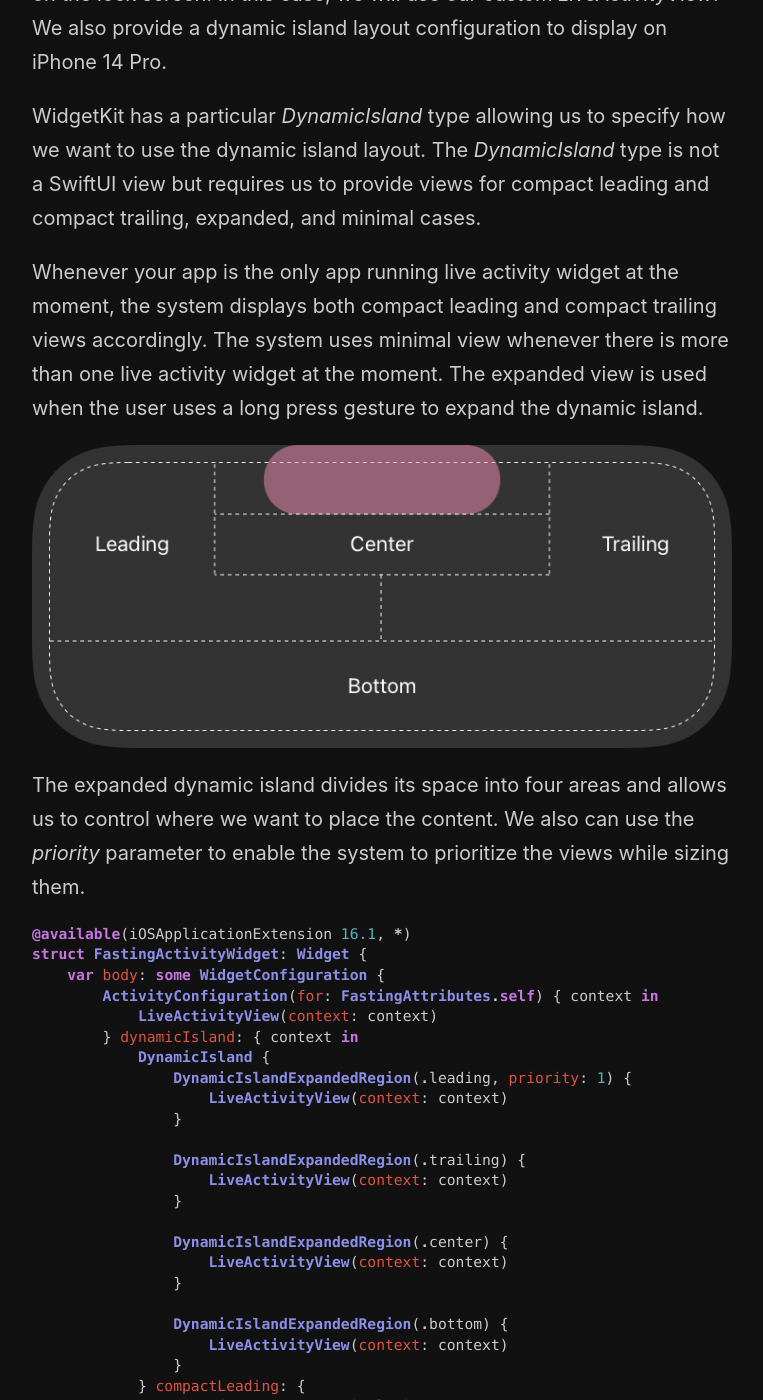
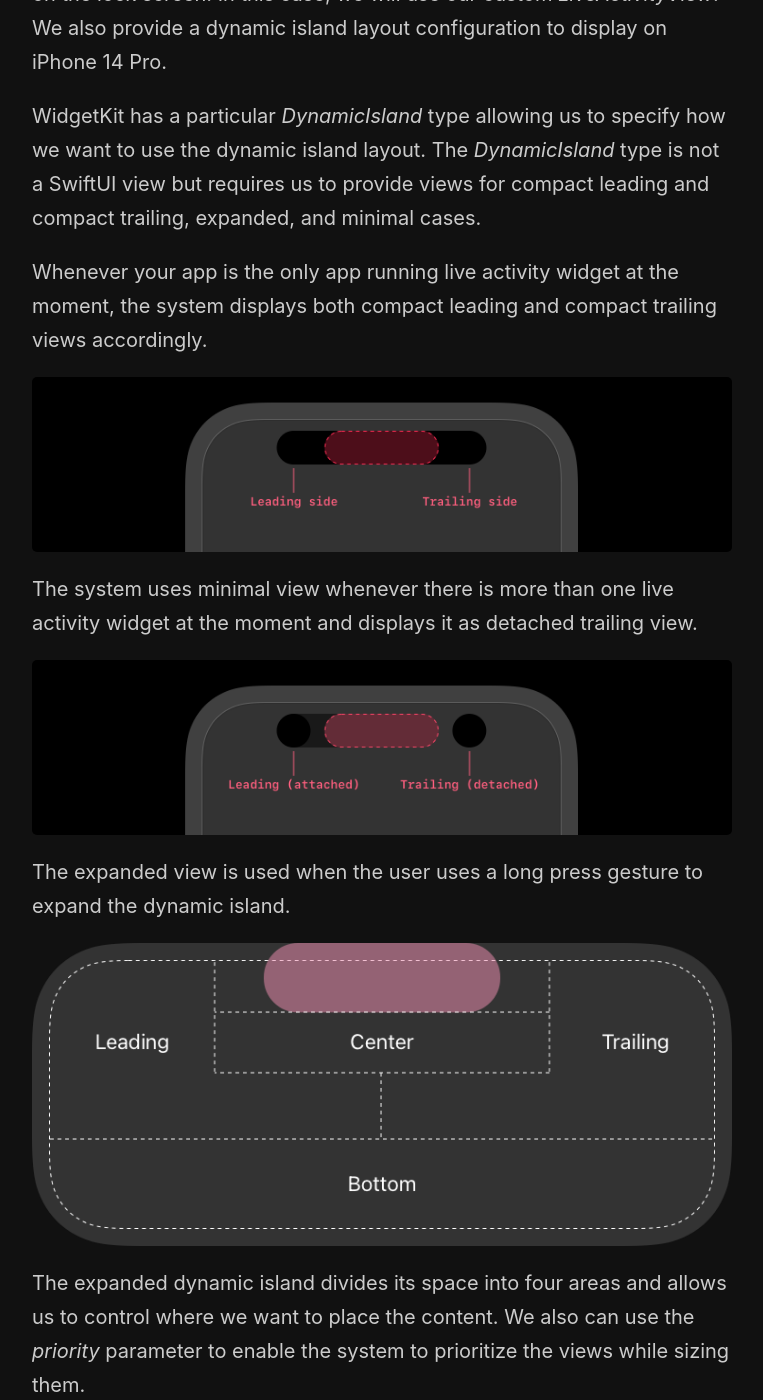
Before and after one commit to mecid/mecid.github.io, a Jekyll site: the page built from _posts/2022-09-28-mastering-dynamic-island-in-swiftui.md, in a window 1280 px wide and 1400 px high, scrolled down 1261 px. Shown: the whole window, without its empty margins (258-1021 px from the left). Built offline with Jekyll 4.4.1, drawn with Linux system fonts in a browser that asks for light colours.

Commit message:
new dynamic island images added to the post

```diff
--- a/_posts/2022-09-28-mastering-dynamic-island-in-swiftui.md
+++ b/_posts/2022-09-28-mastering-dynamic-island-in-swiftui.md
@@ -42,7 +42,15 @@ We use the *ActivityConfiguration* type to define a SwiftUI view to display on t
 
 WidgetKit has a particular *DynamicIsland* type allowing us to specify how we want to use the dynamic island layout. The *DynamicIsland* type is not a SwiftUI view but requires us to provide views for compact leading and compact trailing, expanded, and minimal cases.
 
-Whenever your app is the only app running live activity widget at the moment, the system displays both compact leading and compact trailing views accordingly. The system uses minimal view whenever there is more than one live activity widget at the moment. The expanded view is used when the user uses a long press gesture to expand the dynamic island.
+Whenever your app is the only app running live activity widget at the moment, the system displays both compact leading and compact trailing views accordingly.
+
+![dynamic-island-compact](/public/dynamic-island-compact.png)
+
+The system uses minimal view whenever there is more than one live activity widget at the moment and displays it as detached trailing view.
+
+![dynamic-island-minimal](/public/dynamic-island-minimal.png)
+
+ The expanded view is used when the user uses a long press gesture to expand the dynamic island.
 
 ![dynamic-island-expanded](/public/dynamic-island-expanded.png)
 
```
